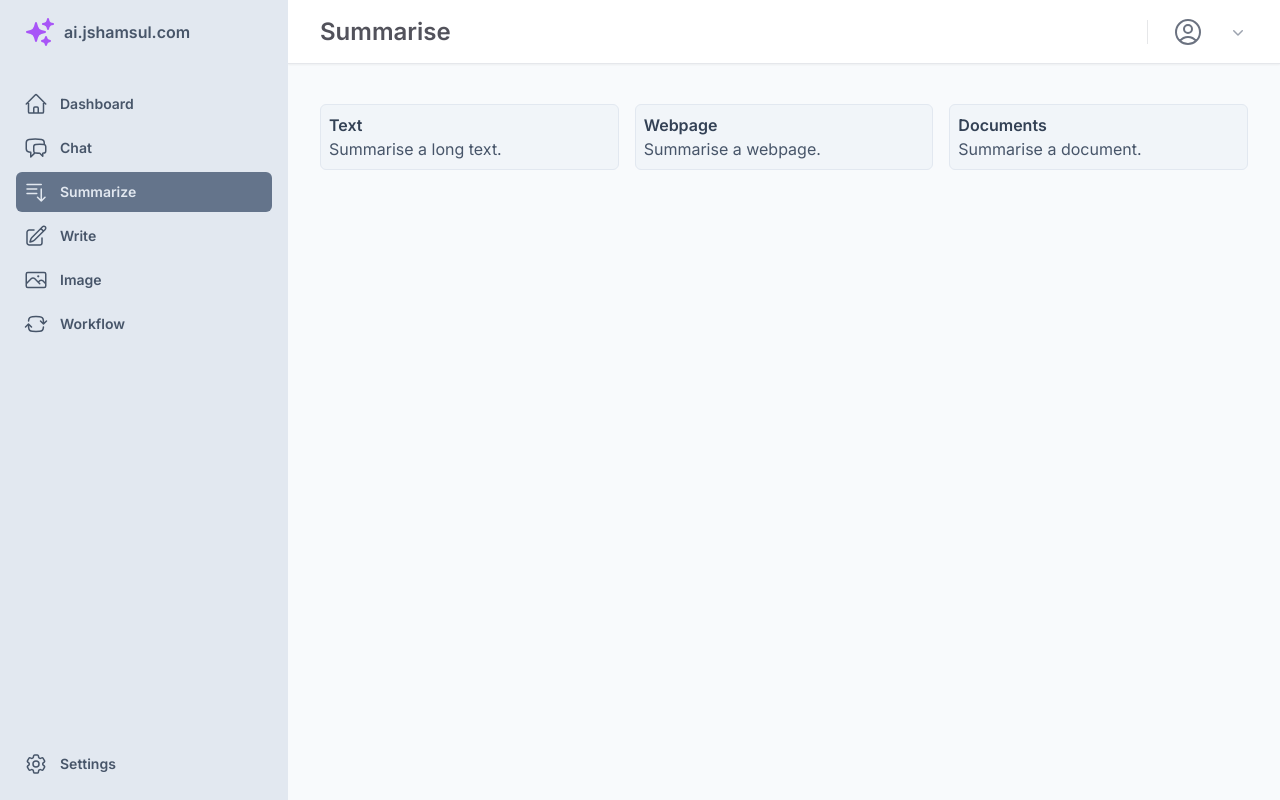
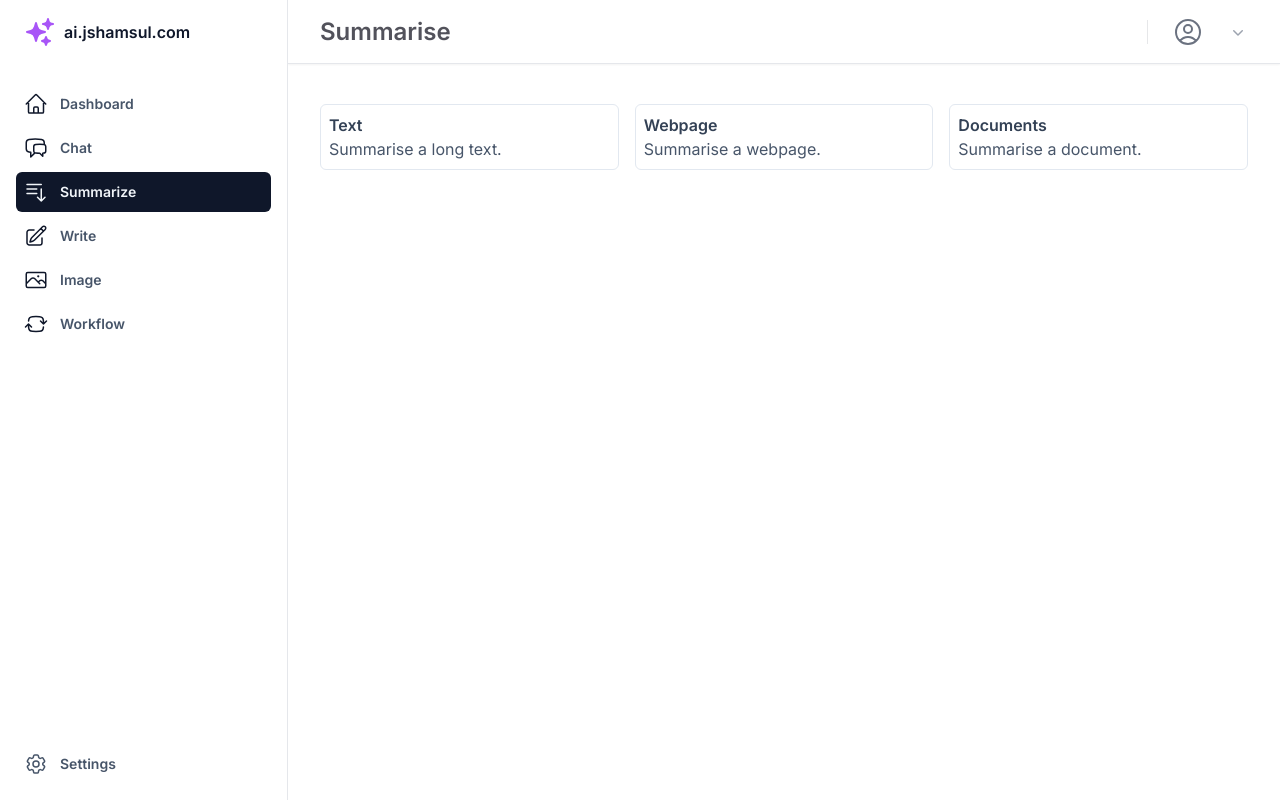
Before and after one commit to jibone/ai.jshamsul.com, a Next.js app in the folder webapp/: page /summarize in a window 1280 px wide. Built offline with nearby package versions, Linux system fonts and the light colour scheme.

Commit message:
Change color scheme (#6)

```diff
--- a/webapp/src/app/layout.tsx
+++ b/webapp/src/app/layout.tsx
@@ -17,7 +17,7 @@ export default function RootLayout({
   children: React.ReactNode;
 }>) {
   return (
-    <html lang="en" className="h-full bg-slate-50">
+    <html lang="en" className="h-full bg-white">
       <body className={`${inter.className} h-full`}>
         {children}
         <Analytics />
--- a/webapp/src/app/summarize/page.tsx
+++ b/webapp/src/app/summarize/page.tsx
@@ -8,7 +8,7 @@ export default function Summarize() {
         <div className="">
           <Link
             href="/summarize/text"
-            className="p-2 rounded-md bg-slate-100 border border-slate-200 flex group hover:bg-slate-800 hover:border-slate-900"
+            className="p-2 rounded-md border border-slate-200 flex group hover:bg-slate-800 hover:border-slate-900"
           >
             <div className="flex-col">
               <div className="font-semibold text-slate-700 group-hover:text-slate-100">
@@ -23,7 +23,7 @@ export default function Summarize() {
         <div className="">
           <Link
             href="/summarize/web"
-            className="p-2 rounded-md bg-slate-100 border border-slate-200 flex group hover:bg-slate-800 hover:border-slate-900"
+            className="p-2 rounded-md border border-slate-200 flex group hover:bg-slate-800 hover:border-slate-900"
           >
             <div className="flex-col">
               <div className="font-semibold text-slate-700 group-hover:text-slate-100">
@@ -38,7 +38,7 @@ export default function Summarize() {
         <div className="">
           <Link
             href="/summarize/doc"
-            className="p-2 rounded-md bg-slate-100 border border-slate-200 flex group hover:bg-slate-800 hover:border-slate-900"
+            className="p-2 rounded-md border border-slate-200 flex group hover:bg-slate-800 hover:border-slate-900"
           >
             <div className="flex-col">
               <div className="font-semibold text-slate-700 group-hover:text-slate-100">
--- a/webapp/src/ui/SideNav.tsx
+++ b/webapp/src/ui/SideNav.tsx
@@ -49,8 +49,8 @@ export default function SideNav({ currentItem }: { currentItem: string }) {
     return name === currentItem;
   };
   return (
-    <div className="flex grow flex-col gap-y-5 overflow-y-auto bg-slate-200 px-6 pb-4">
-      <div className="flex h-16 shrink-0 items-center text-slate-600">
+    <div className="flex grow flex-col gap-y-5 overflow-y-auto bg-white px-6 pb-4 border-r">
+      <div className="flex h-16 shrink-0 items-center text-slate-900">
         <SparklesIcon className="h-8 w-8 text-purple-500" />{" "}
         <span className="ml-2 leading-relaxed font-semibold">
           ai.jshamsul.com
@@ -66,7 +66,7 @@ export default function SideNav({ currentItem }: { currentItem: string }) {
                     href={item.href}
                     className={classNames(
                       isCurrentItem(item.name)
-                        ? "bg-slate-500 text-slate-200"
+                        ? "bg-slate-900 text-slate-100"
                         : "text-slate-600 hover:bg-slate-100 hover:text-slate-600",
                       "group flex gap-x-3 rounded-md p-2 text-sm font-semibold leading-6",
                     )}
@@ -74,8 +74,8 @@ export default function SideNav({ currentItem }: { currentItem: string }) {
                     <item.icon
                       className={classNames(
                         isCurrentItem(item.name)
-                          ? "text-slate-200"
-                          : "text-slate-600 group-hover:text-slate-600",
+                          ? "text-slate-100"
+                          : "text-slate-900 group-hover:text-slate-600",
                         "h-6 w-6 shrink-0",
                       )}
                       aria-hidden="true"
```
Also changed, not shown: webapp/public/imgs/Screenshot.png.
